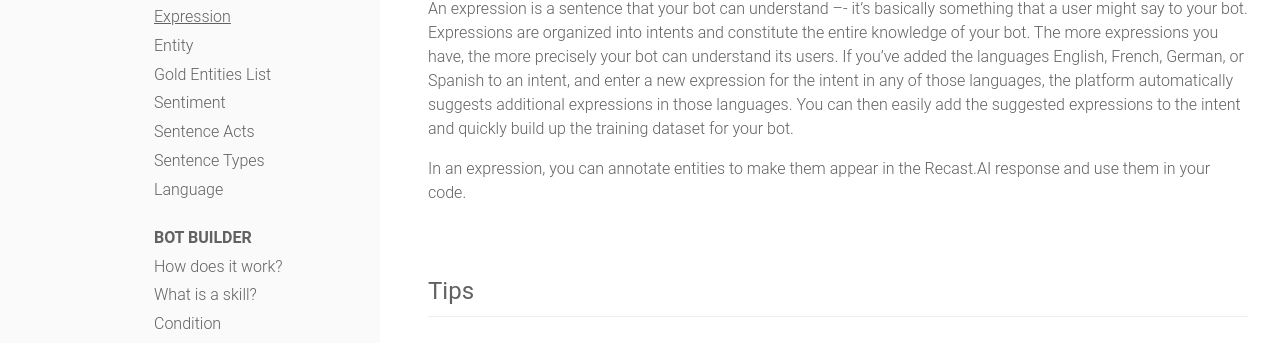
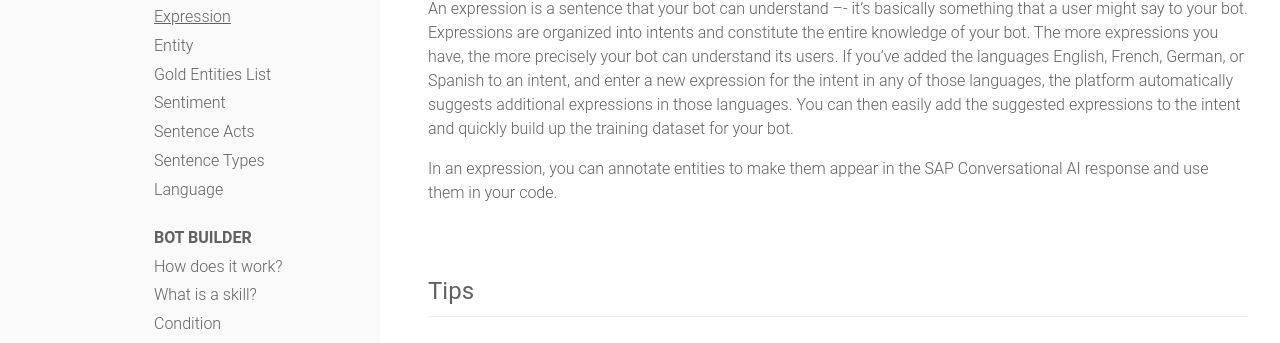
Before and after one commit to SAP-archive/docs, a Jekyll site: the page built from concepts/nlp_lexic/expression.md, in a window 1280 px wide and 900 px high. Shown: the part 291-634 px from the top of the window. Built offline with Jekyll 4.4.1, drawn with Linux system fonts in a browser that asks for light colours; nearby versions of some CDN libraries; a style sheet for code colours, icons or effects is not loaded.

Commit message:
Update expression.md

```diff
--- a/concepts/nlp_lexic/expression.md
+++ b/concepts/nlp_lexic/expression.md
@@ -7,7 +7,7 @@ permalink: /concepts/expression
 ## Definition
 An expression is a sentence that your bot can understand –- it's basically something that a user might say to your bot. Expressions are organized into intents and constitute the entire knowledge of your bot. The more expressions you have, the more precisely your bot can understand its users. If you've added the languages English, French, German, or Spanish to an intent, and enter a new expression for the intent in any of those languages, the platform automatically suggests additional expressions in those languages. You can then easily add the suggested expressions to the intent and quickly build up the training dataset for your bot.
 
-In an expression, you can annotate entities to make them appear in the Recast.AI response and use them in your code.
+In an expression, you can annotate entities to make them appear in the SAP Conversational AI response and use them in your code.
 
 ## Tips
 
```
